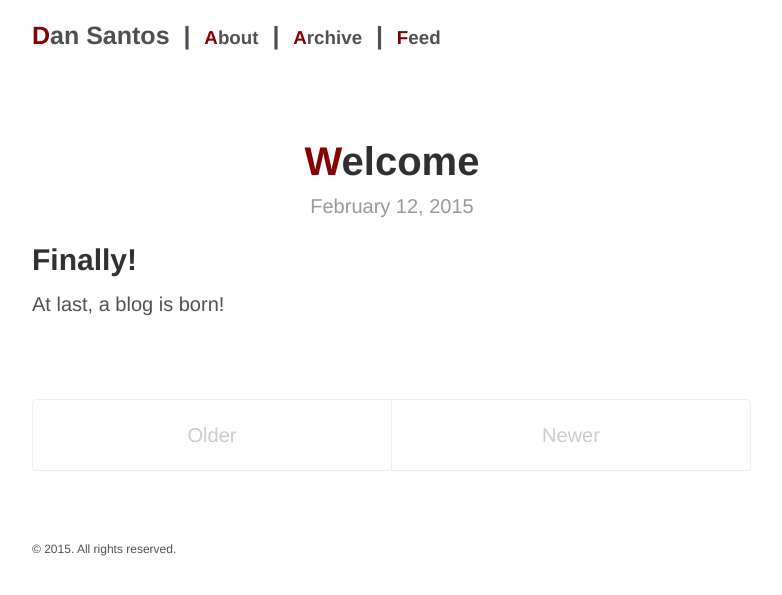
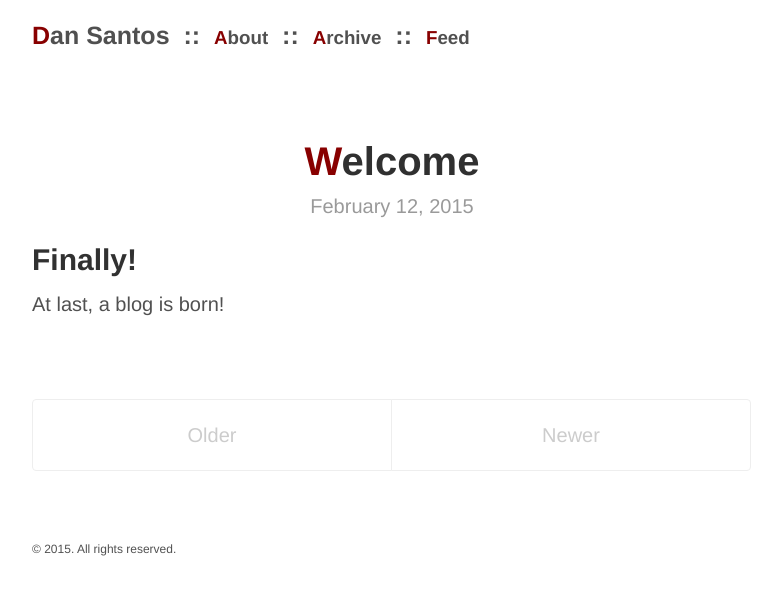
Before and after one commit to CanIGetAPickle/CanIGetAPickle.github.io, a Jekyll site: the page built from index.html, in a window 1280 px wide. Shown: the top 595 px of the page, without its empty margins (248-1030 px from the left). Built offline with Jekyll 4.4.1, drawn with Linux system fonts in a browser that asks for light colours; the list of posts is cut into pages by our own code.

Commit message:
Nav separator rubify

```diff
--- a/_layouts/default.html
+++ b/_layouts/default.html
@@ -12,7 +12,7 @@
           <a href="{{ site.baseurl }}" title="Home">{{ site.title }}</a>
           <!-- begin custom nav bar -->
           {% for page in site.pages_list %}
-            &nbsp;|&nbsp;
+          &nbsp;<span class="color-ruby">::</span>&nbsp;
             <small><a href="{{ page[1] }}">{{ page[0] }}</a></small>
           {% endfor %}
           <!-- end custom nav bar -->
--- a/public/css/poole.css
+++ b/public/css/poole.css
@@ -265,6 +265,10 @@
   border-radius: 20px;
 }
 
+.color-ruby {
+  font-color: #800;
+}
+
 /* Tables */
 table {
   margin-bottom: 1rem;
```
